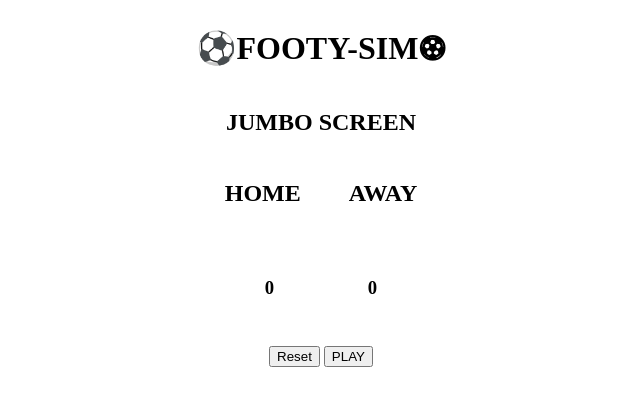
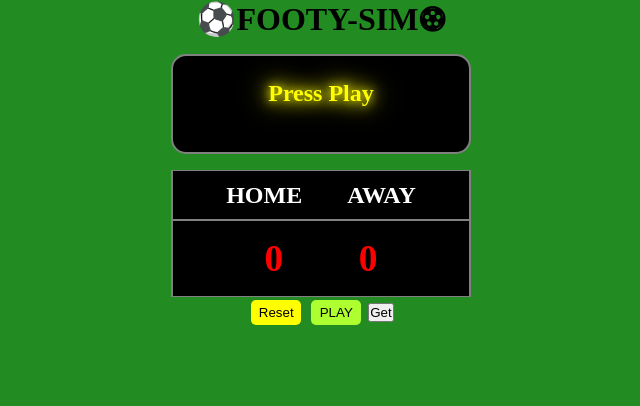
Before and after one commit to dpuentex/footy_sim, a plain HTML site: page index.html in a window 1280 px wide. Both pictures are taken after a click on the button "Reset". Shown: the whole page, without its empty margins (319-959 px from the left). Drawn offline with Linux system fonts and the light colour scheme.

Commit message:
Adding css and 1 team

```diff
--- a/index.html
+++ b/index.html
@@ -8,7 +8,8 @@
   </head>
   <body>
     <h1 class="title">⚽️FOOTY-SIM⚽︎</h1>
-    <h2 class="jumboScreen">JUMBO SCREEN</h2>
+    <div class="jumboScreen"><h2 class="jumboScreenText">Press Play</h2></div>
+
     <div class="teamsPlaying">
       <h2 class="homeTeam">HOME</h2>
       <h2 class="awayTeam">AWAY</h2>
@@ -20,6 +21,7 @@
     <div class="btnDiv">
       <button class="btnReset">Reset</button>
       <button class="play">PLAY</button>
+      <button class="get">Get</button>
     </div>
     <script src="script.js"></script>
   </body>
--- a/script.js
+++ b/script.js
@@ -2,24 +2,76 @@ const homeDisplay = document.querySelector(".homeScore");
 const awayDisplay = document.querySelector(".awayScore");
 const btnPlay = document.querySelector(".play");
 const btnReset = document.querySelector(".btnReset");
-const jumboScreen = document.querySelector(".jumboScreen");
+const jumboScreen = document.querySelector(".jumboScreenText");
+const get = document.querySelector(".get");
 
-function getRandomScore() {
-  return Math.floor(Math.random() * 3);
-}
+let totalHomeScore = 0;
+let totalAwayScore = 0;
+let clickCount = 0;
 
-let homeScore = getRandomScore();
-let awayScore = getRandomScore();
+const team1 = [
+  "Provick",
+  "James",
+  "Silva",
+  "Disasi",
+  "Chillwel",
+  "ENZO",
+  "caisaido",
+  "Palmer",
+  "Mudryck",
+  "Jackson",
+  "Madueke",
+];
+
+get.addEventListener("click", function () {
+  let randomPlayer = Math.floor(Math.random() * team1.length);
+  let randomElement = team1[randomPlayer];
+  console.log("Randomly selected player:", randomElement);
+});
 
 btnPlay.addEventListener("click", function () {
-  homeDisplay.textContent = homeScore;
-  awayDisplay.textContent = awayScore;
+  clickCount++;
+  if (clickCount === 4) {
+    let resultText = "";
+    if (totalHomeScore > totalAwayScore) {
+      resultText = `HOME TEAM WINS ${totalHomeScore} to ${totalAwayScore}`;
+    } else if (totalAwayScore > totalHomeScore) {
+      resultText = `AWAY TEAM WINS ${totalAwayScore} to ${totalHomeScore}`;
+    } else {
+      resultText = `GAME ENDS ${totalHomeScore} - ${totalAwayScore}`;
+    }
+    jumboScreen.textContent = resultText;
 
-  if (homeScore > awayScore) {
-    jumboScreen.textContent = `HOME TEAM IS WINNING ${homeScore} to ${awayScore}`;
-  } else if (awayScore > homeScore) {
-    jumboScreen.textContent = `AWAY TEAM IS WINNING ${homeScore} to ${awayScore}`;
+    btnPlay.disabled = true;
   } else {
-    jumboScreen.textContent = "TIE GAME!!";
+    function getRandomScore() {
+      return Math.floor(Math.random() * 3);
+    }
+
+    let homeScore = getRandomScore();
+    totalHomeScore += homeScore;
+    let awayScore = getRandomScore();
+    totalAwayScore += awayScore;
+
+    homeDisplay.textContent = totalHomeScore;
+    awayDisplay.textContent = totalAwayScore;
+
+    if (totalHomeScore > totalAwayScore) {
+      jumboScreen.textContent = `HOME TEAM IS WINNING ${totalHomeScore} to ${totalAwayScore}`;
+    } else if (totalAwayScore > totalHomeScore) {
+      jumboScreen.textContent = `AWAY TEAM IS WINNING ${totalAwayScore} to ${totalHomeScore}`;
+    } else {
+      jumboScreen.textContent = "TIE GAME!!";
+    }
   }
 });
+
+btnReset.addEventListener("click", function () {
+  homeDisplay.textContent = 0;
+  awayDisplay.textContent = 0;
+  totalAwayScore = 0;
+  totalHomeScore = 0;
+  clickCount = 0;
+  btnPlay.disabled = false;
+  jumboScreen.textContent = "Press Play";
+});
--- a/style.css
+++ b/style.css
@@ -1,23 +1,73 @@
+* {
+  padding: 0;
+  margin: 0;
+  box-sizing: border-box;
+}
 body {
   display: flex;
   flex-direction: column;
   align-items: center;
+  background-color: forestgreen;
+}
+
+.jumboScreen {
+  background-color: black;
+  color: yellow;
+  width: 300px;
+  text-align: center;
+
+  height: 100px;
+
+  border-radius: 15px;
+  border: 2px solid grey;
+  margin: 1em;
+}
+
+.jumboScreenText {
+  background-color: transparent;
+  color: yellow;
+  text-shadow: 0 0 10px yellow, 0 0 20px yellow, 0 0 30px yellow;
+  padding: 1em;
 }
 
 .teamsPlaying {
   display: flex;
-}
-
-.homeTeam,
-.awayTeam {
-  margin: 1em;
+  justify-content: space-evenly;
+  width: 300px;
+  color: white;
+  height: 50px;
+  align-items: center;
+  background-color: black;
+  border: solid grey 1px;
+  border-width: 1px 2px 1px 2px;
+  padding: 0.5em;
 }
 
 .teamScores {
   display: flex;
+  justify-content: space-evenly;
+  width: 300px;
+  color: red;
+  font-size: xx-large;
+  background-color: black;
+  border: solid grey 1px;
+  border-width: 1px 2px 1px 2px;
+  padding: 0.5em;
 }
 
-.homeScore,
-.awayScore {
-  margin: 2.5em;
+.btnReset,
+.play {
+  width: 50px;
+  height: 25px;
+  border-radius: 5px;
+  border: none;
+  margin: 3px;
 }
+
+.btnReset {
+  background-color: yellow;
+}
+
+.play {
+  background-color: greenyellow;
+}
```
